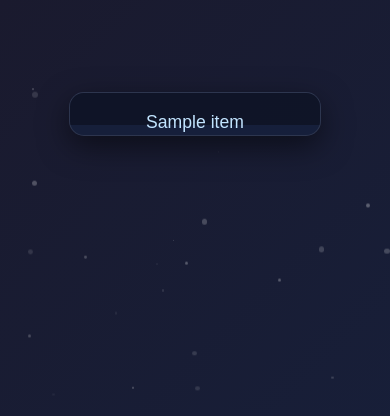
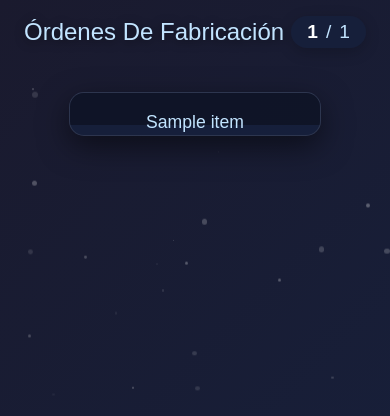
Before and after one commit to luisrlppg/odoo-signage, a Flask app: template app/templates/vista_agrupada.html in a window 390 px wide. Shown: the top 416 px of the page. Run offline with Flask 3, Linux system fonts and the light colour scheme; the template is opened without the code that fills it: most values are stand-ins (such as "Sample title", 1, 10 or a date in 2020).

Commit message:
agregando el titulo y numero de pagina

```diff
--- a/app/static/css/style.css
+++ b/app/static/css/style.css
@@ -267,7 +267,59 @@ p {
     color: var(--light-color);
 }
 
+/* Estilos para el encabezado de la diapositiva */
+.slide-header {
+    position: absolute;
+    top: 2rem;
+    left: 0;
+    width: 100%;
+    display: flex;
+    justify-content: space-between;
+    align-items: center;
+    padding: 0 5%;
+    z-index: var(--z-index-middle);
+}
+
+.title {
+    font-size: 2.5rem;
+    color: var(--text-color);
+    text-shadow: 0 2px 10px rgba(0, 0, 0, 0.5);
+    margin: 0;
+}
+
+.slide-counter {
+    display: flex;
+    align-items: center;
+    font-size: 2rem;
+    color: var(--text-color);
+    background: rgba(22, 33, 62, 0.7);
+    padding: 0.5rem 1.5rem;
+    border-radius: 30px;
+    box-shadow: 0 4px 15px rgba(0, 0, 0, 0.2);
+}
+
+.slide-counter .current {
+    font-weight: bold;
+    color: var(--light-color);
+}
+
+.slide-counter .separator {
+    margin: 0 0.5rem;
+}
+
+
+
 /* Ajustes responsive */
+@media (max-width: 480px) {
+    .title {
+        font-size: 1.2rem;
+    }
+
+    .slide-counter {
+        font-size: 1rem;
+    }
+}
+
 @media (max-width: 1600px) {
     .group-container {
         grid-template-columns: repeat(4, 1fr);
@@ -291,6 +343,13 @@ p {
     .group-container {
         grid-template-columns: repeat(3, 1fr);
         grid-template-rows: repeat(4, 1fr);
+    }
+    .title {
+        font-size: 2rem;
+    }
+
+    .slide-counter {
+        font-size: 1.5rem;
     }
 }
 
@@ -325,6 +384,20 @@ p {
     .group-container {
         grid-template-columns: repeat(2, 1fr);
         grid-template-rows: repeat(5, 1fr);
+    }
+
+    .slide-header {
+        top: 1rem;
+        padding: 0 1.5rem;
+    }
+
+    .title {
+        font-size: 1.5rem;
+    }
+
+    .slide-counter {
+        font-size: 1.2rem;
+        padding: 0.3rem 1rem;
     }
 }
 
--- a/app/static/js/script.js
+++ b/app/static/js/script.js
@@ -48,6 +48,16 @@ function initAutoAdvance() {
         slides[index].classList.add('active');
         slides[index].style.opacity = '1';
         currentIndex = index;
+
+        // Actualiza el contador de diapositivas
+        updateSlideCounter(index);
+    }
+
+    function updateSlideCounter(index) {
+        const currentElements = document.querySelectorAll('.slide-counter .current');
+        currentElements.forEach(el => {
+            el.textContent = index + 1;
+        });
     }
 
     function nextSlide() {
--- a/app/templates/vista_agrupada.html
+++ b/app/templates/vista_agrupada.html
@@ -6,6 +6,14 @@
     <div class="slides">
         {% for group in slides %}
         <div class="slide {% if loop.first %}active{% endif %}">
+            <div class="slide-header">
+                <h1 class="title">Órdenes De Fabricación</h1>
+                <div class="slide-counter">
+                    <span class="current">{{ loop.index }}</span>
+                    <span class="separator">/</span>
+                    <span class="total">{{ loop.length }}</span>
+                </div>
+            </div>
             <div class="group-container">
                 {% for item in group %}
                 <div class="group-card">
```
